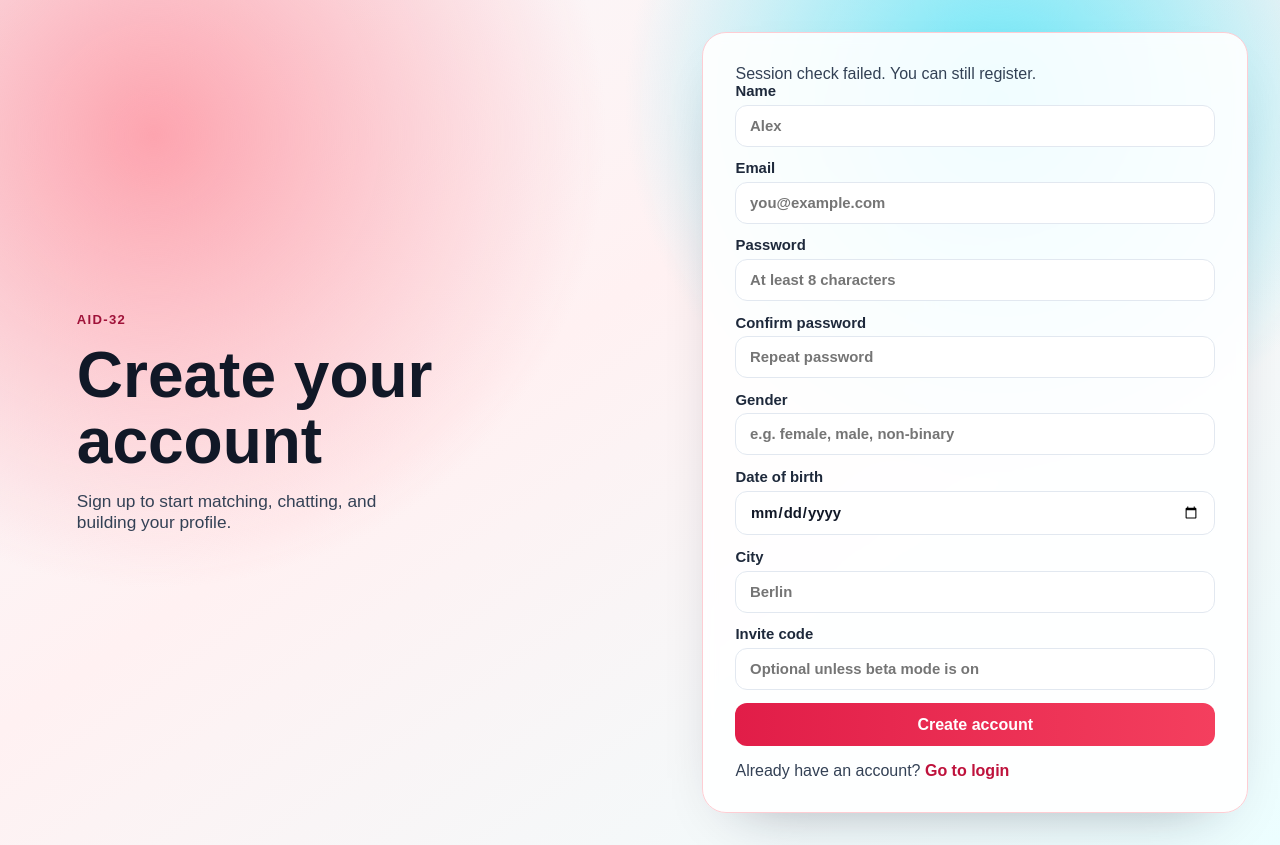
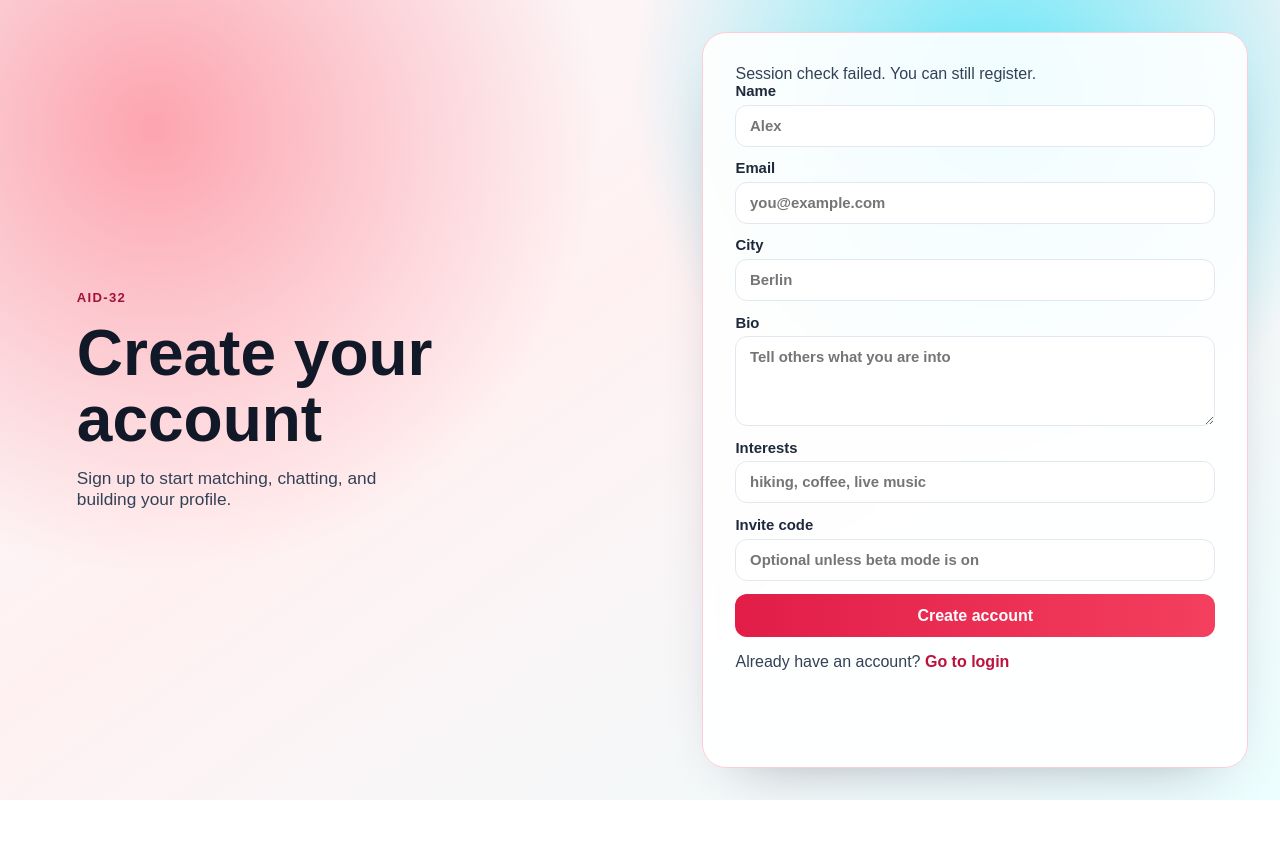
Before and after one commit to johnx25/aid-32-fullstack-mvp-foundation, a Next.js app: page /register in a window 1280 px wide. After the commit the page ends 800 px from the top, so only its background shows below. Built offline with nearby package versions, Linux system fonts and the light colour scheme; no server answers.

Commit message:
fix(register): align form fields with secret-based auth flow

```diff
--- a/src/app/ui/register-page.tsx
+++ b/src/app/ui/register-page.tsx
@@ -21,28 +21,18 @@ function normalizeEmailInput(email: string) {
 function normalizeRegisterInput(input: {
   email: string;
   name: string;
-  password: string;
-  confirmPassword: string;
-  gender: string;
-  dateOfBirth: string;
+  bio: string;
   city: string;
+  interests: string;
   inviteCode: string;
 }) {
-  const gender = input.gender.trim();
-  const dateOfBirth = input.dateOfBirth.trim();
-  const details = [gender ? `Gender: ${gender}` : "", dateOfBirth ? `Date of birth: ${dateOfBirth}` : ""]
-    .filter(Boolean)
-    .join(" | ");
-
   return {
     email: normalizeEmailInput(input.email),
     displayName: input.name.trim(),
-    bio: details,
+    bio: input.bio.trim(),
     city: input.city.trim(),
-    interests: "",
+    interests: input.interests.trim(),
     inviteCode: input.inviteCode.trim(),
-    password: input.password,
-    confirmPassword: input.confirmPassword,
   };
 }
 
@@ -96,11 +86,9 @@ export function RegisterPage() {
   const [registerForm, setRegisterForm] = useState({
     email: "",
     name: "",
-    password: "",
-    confirmPassword: "",
-    gender: "",
-    dateOfBirth: "",
+    bio: "",
     city: "",
+    interests: "",
     inviteCode: "",
   });
 
@@ -149,14 +137,6 @@ export function RegisterPage() {
         setError("Name and email are required.");
         return;
       }
-      if (nextRegisterForm.password.length < 8) {
-        setError("Password must be at least 8 characters.");
-        return;
-      }
-      if (nextRegisterForm.password !== nextRegisterForm.confirmPassword) {
-        setError("Passwords do not match.");
-        return;
-      }
       const res = await apiRequest<RegisterResponseData>("/api/auth/register", {
         method: "POST",
         body: JSON.stringify({
@@ -183,11 +163,13 @@ export function RegisterPage() {
         ...prev,
         email: nextRegisterForm.email,
         name: nextRegisterForm.displayName,
+        bio: nextRegisterForm.bio,
         city: nextRegisterForm.city,
+        interests: nextRegisterForm.interests,
         inviteCode: nextRegisterForm.inviteCode,
       }));
       setRegisterSecret(res.data.secret);
-      setSuccessNote("Account created. Save your one-time secret before leaving this page.");
+      setSuccessNote("Account created. Save your one-time secret. You will use it on the login page.");
     } finally {
       setIsRegistering(false);
     }
@@ -229,53 +211,30 @@ export function RegisterPage() {
           </label>
 
           <label>
-            Password
-            <input
-              type="password"
-              placeholder="At least 8 characters"
-              value={registerForm.password}
-              onChange={(e) => setRegisterForm((prev) => ({ ...prev, password: e.target.value }))}
-              required
-            />
-          </label>
-
-          <label>
-            Confirm password
-            <input
-              type="password"
-              placeholder="Repeat password"
-              value={registerForm.confirmPassword}
-              onChange={(e) => setRegisterForm((prev) => ({ ...prev, confirmPassword: e.target.value }))}
-              required
-            />
-          </label>
-
-          <label>
-            Gender
-            <input
-              placeholder="e.g. female, male, non-binary"
-              value={registerForm.gender}
-              onChange={(e) => setRegisterForm((prev) => ({ ...prev, gender: e.target.value }))}
-              required
-            />
-          </label>
-
-          <label>
-            Date of birth
-            <input
-              type="date"
-              value={registerForm.dateOfBirth}
-              onChange={(e) => setRegisterForm((prev) => ({ ...prev, dateOfBirth: e.target.value }))}
-              required
-            />
-          </label>
-
-          <label>
             City
             <input
               placeholder="Berlin"
               value={registerForm.city}
               onChange={(e) => setRegisterForm((prev) => ({ ...prev, city: e.target.value }))}
+            />
+          </label>
+
+          <label>
+            Bio
+            <textarea
+              rows={4}
+              placeholder="Tell others what you are into"
+              value={registerForm.bio}
+              onChange={(e) => setRegisterForm((prev) => ({ ...prev, bio: e.target.value }))}
+            />
+          </label>
+
+          <label>
+            Interests
+            <input
+              placeholder="hiking, coffee, live music"
+              value={registerForm.interests}
+              onChange={(e) => setRegisterForm((prev) => ({ ...prev, interests: e.target.value }))}
             />
           </label>
 
```
